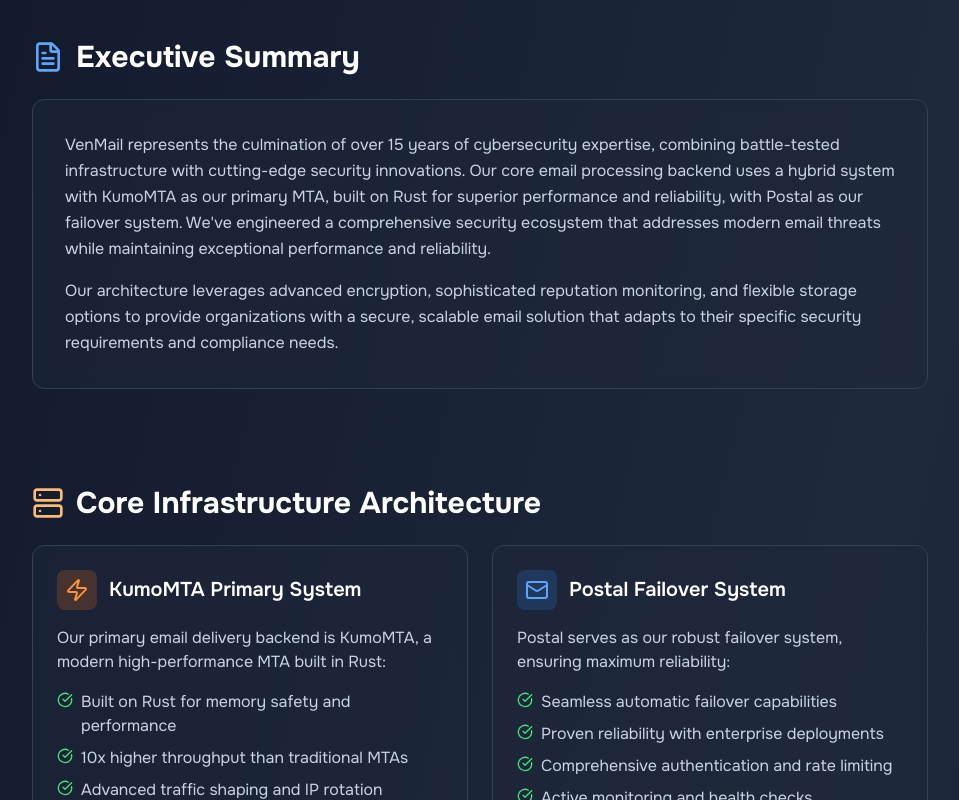
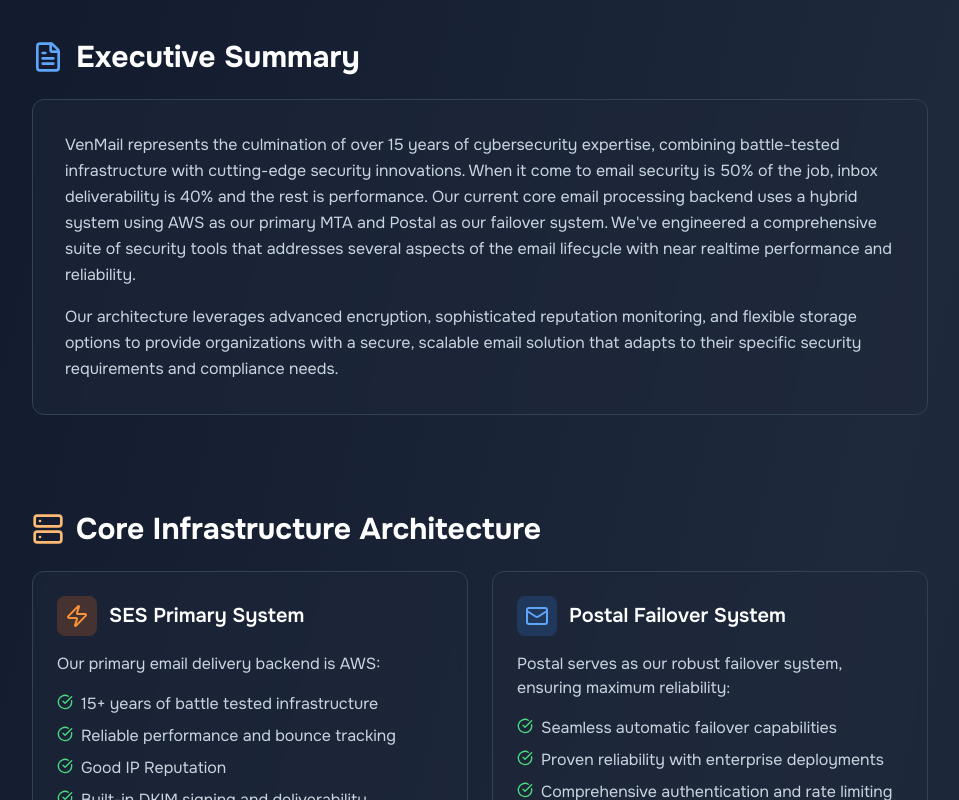
Before and after one commit to VenMail/landing_cms, a Next.js app: page /security-whitepaper in a window 1280 px wide. Shown: the part 580-1380 px from the top of the page, without its empty margins (160-1119 px from the left). Built offline with nearby package versions, Linux system fonts and the light colour scheme; no server answers.

Commit message:
Commit the switch

```diff
--- a/src/components/layout/Footer.jsx
+++ b/src/components/layout/Footer.jsx
@@ -62,6 +62,7 @@
         { label: "Privacy", href: "/resources/privacy-policy" },
         { label: "Terms", href: "/resources/terms-of-service" },
         { label: "Data Processing", href: "/resources/dpa" },
+        { label: "Security", href: "/security-whitepaper" },
       ],
     },
   ];
--- a/src/pages/about-us.jsx
+++ b/src/pages/about-us.jsx
@@ -1,10 +1,4 @@
-import Image from "next/image";
 import { useState, useRef } from "react";
-import { RxEnvelopeClosed } from "react-icons/rx";
-import { GoCalendar } from "react-icons/go";
-import { GoDeviceCameraVideo } from "react-icons/go";
-import { LuUserPlus } from "react-icons/lu";
-import CompareSlider from "@/components/PageSections/CompareSlider";
 import CustomLayout from "@/components/layout/CustomLayout";
 
 export default function AboutUs() {
--- a/src/pages/security-whitepaper.jsx
+++ b/src/pages/security-whitepaper.jsx
@@ -379,7 +379,7 @@
             </h2>
             <div className="bg-slate-800/50 backdrop-blur-sm rounded-xl p-4 md:p-8 border border-slate-700">
               <p className="text-slate-300 leading-relaxed mb-4">
-                VenMail represents the culmination of over 15 years of cybersecurity expertise, combining battle-tested infrastructure with cutting-edge security innovations. Our core email processing backend uses a hybrid system with KumoMTA as our primary MTA, built on Rust for superior performance and reliability, with Postal as our failover system. We've engineered a comprehensive security ecosystem that addresses modern email threats while maintaining exceptional performance and reliability.
+                VenMail represents the culmination of over 15 years of cybersecurity expertise, combining battle-tested infrastructure with cutting-edge security innovations. When it come to email security is 50% of the job, inbox deliverability is 40% and the rest is performance. Our current core email processing backend uses a hybrid system using AWS as our primary MTA and Postal as our failover system. We've engineered a comprehensive suite of security tools that addresses several aspects of the email lifecycle with near realtime performance and reliability.
               </p>
               <p className="text-slate-300 leading-relaxed">
                 Our architecture leverages advanced encryption, sophisticated reputation monitoring, and flexible storage options to provide organizations with a secure, scalable email solution that adapts to their specific security requirements and compliance needs.
@@ -400,23 +400,23 @@
                   <div className="p-2 bg-orange-500/20 rounded-lg">
                     <Zap className="w-5 h-5 md:w-6 md:h-6 text-orange-400" />
                   </div>
-                  <h3 className="text-lg md:text-xl font-semibold text-white">KumoMTA Primary System</h3>
+                  <h3 className="text-lg md:text-xl font-semibold text-white">SES Primary System</h3>
                 </div>
                 <p className="text-slate-300 mb-4">
-                  Our primary email delivery backend is KumoMTA, a modern high-performance MTA built in Rust:
+                  Our primary email delivery backend is AWS:
                 </p>
                 <ul className="space-y-2 text-slate-300">
                   <li className="flex items-start gap-2">
                     <CheckCircle className="w-4 h-4 text-green-400 flex-shrink-0 mt-0.5" />
-                    <span>Built on Rust for memory safety and performance</span>
+                    <span>15+ years of battle tested infrastructure</span>
                   </li>
                   <li className="flex items-start gap-2">
                     <CheckCircle className="w-4 h-4 text-green-400 flex-shrink-0 mt-0.5" />
-                    <span>10x higher throughput than traditional MTAs</span>
+                    <span>Reliable performance and bounce tracking</span>
                   </li>
                   <li className="flex items-start gap-2">
                     <CheckCircle className="w-4 h-4 text-green-400 flex-shrink-0 mt-0.5" />
-                    <span>Advanced traffic shaping and IP rotation</span>
+                    <span>Good IP Reputation</span>
                   </li>
                   <li className="flex items-start gap-2">
                     <CheckCircle className="w-4 h-4 text-green-400 flex-shrink-0 mt-0.5" />
```
